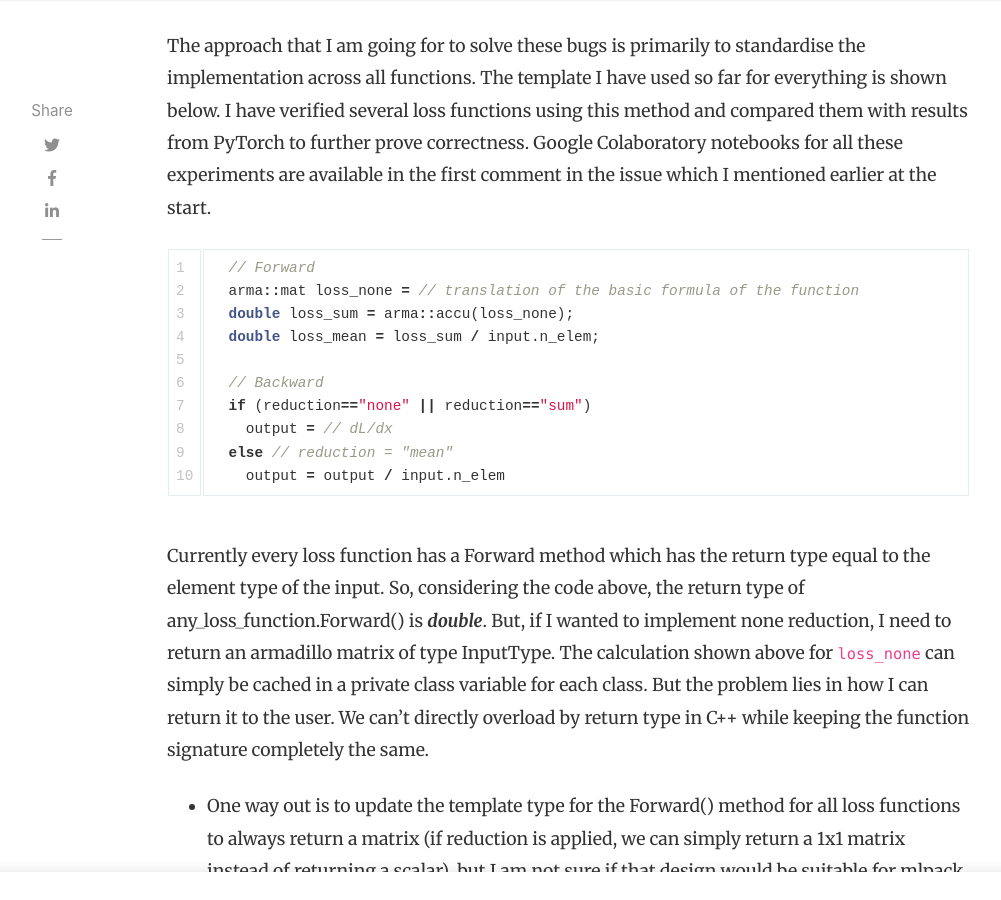
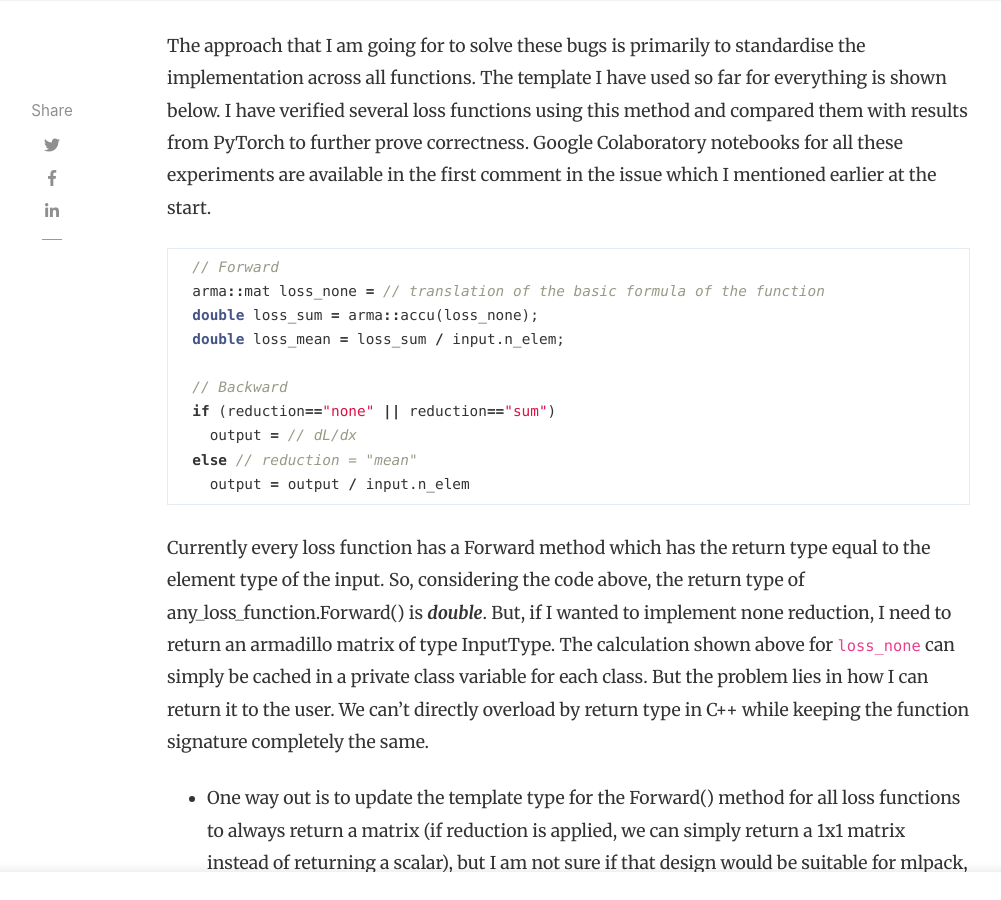
Before and after one commit to iamshnoo/blog, a Jekyll site: the page built from _posts/2020-06-13-week-2.md, in a window 1280 px wide and 900 px high, scrolled down 1543 px. Shown: the whole window, without its empty margins (118-1119 px from the left). Built offline with Jekyll 4.4.1, drawn with Linux system fonts in a browser that asks for light colours; nearby versions of some CDN libraries.

Commit message:
Style update for code snippets. lazy imgs enabled.

````diff
--- a/_config.yml
+++ b/_config.yml
@@ -66,6 +66,7 @@ adsense-data-ad-client: "ca-pub-3412143450191416"
 adsense-data-ad-slot: "1363087678"
 
 # Lazy Images ("enabled" or "disabled")
-lazyimages: "disabled"
+lazyimages: "en
+abled"
 
 exclude: [changelog.md, LICENSE.txt, README.md, Gemfile, Gemfile.lock]
--- a/_posts/2020-06-13-week-2.md
+++ b/_posts/2020-06-13-week-2.md
@@ -37,7 +37,8 @@ method and compared them with results from PyTorch to further prove correctness.
 Google Colaboratory notebooks for all these experiments are available in the
 first comment in the issue which I mentioned earlier at the start.
 
-```cpp
+{% highlight cpp%}
+
   // Forward
   arma::mat loss_none = // translation of the basic formula of the function
   double loss_sum = arma::accu(loss_none);
@@ -48,7 +49,8 @@ first comment in the issue which I mentioned earlier at the start.
     output = // dL/dx
   else // reduction = "mean"
     output = output / input.n_elem
-```
+
+{% endhighlight %}
 
 Currently every loss function has a Forward method which has the return type
 equal to the element type of the input. So, considering the code above, the
````
